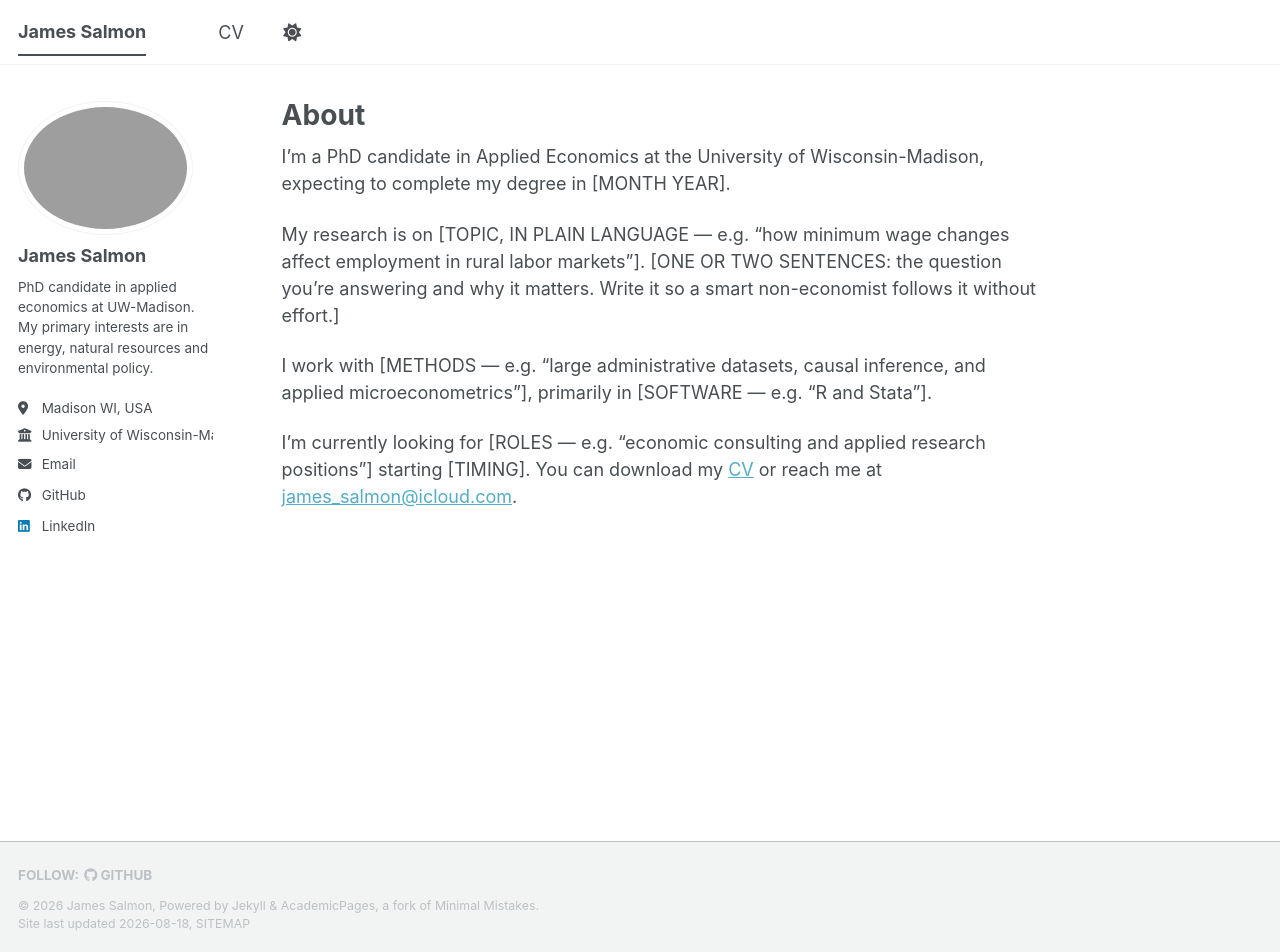
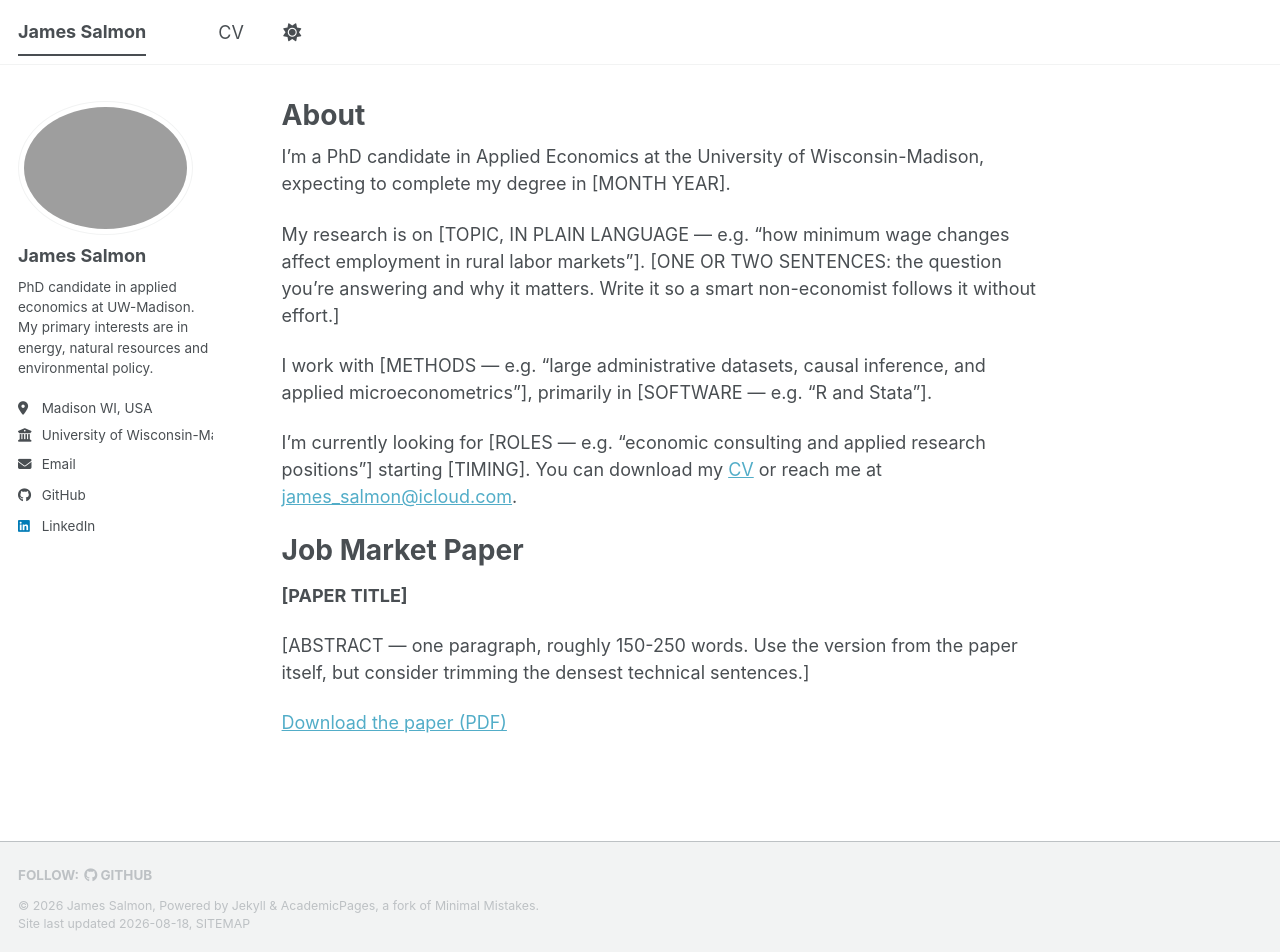
Before and after one commit to James-Salmon/James-Salmon.github.io, a Jekyll site: the page built from _pages/about.md, in a window 1280 px wide and 952 px high. Built offline with Jekyll 4.4.1, drawn with Linux system fonts in a browser that asks for light colours; a style sheet for code colours, icons or effects is not loaded.

Commit message:
Update about.md

```diff
--- a/_pages/about.md
+++ b/_pages/about.md
@@ -14,3 +14,13 @@ My research is on [TOPIC, IN PLAIN LANGUAGE — e.g. "how minimum wage changes a
 I work with [METHODS — e.g. "large administrative datasets, causal inference, and applied microeconometrics"], primarily in [SOFTWARE — e.g. "R and Stata"].
 
 I'm currently looking for [ROLES — e.g. "economic consulting and applied research positions"] starting [TIMING]. You can download my [CV](/files/cv.pdf) or reach me at [james_salmon@icloud.com](mailto:james_salmon@icloud.com).
+
+Job Market Paper
+======
+
+**[PAPER TITLE]**
+
+[ABSTRACT — one paragraph, roughly 150-250 words. Use the version from the
+paper itself, but consider trimming the densest technical sentences.]
+
+[Download the paper (PDF)](/files/james_salmon_jmp.pdf)
```
